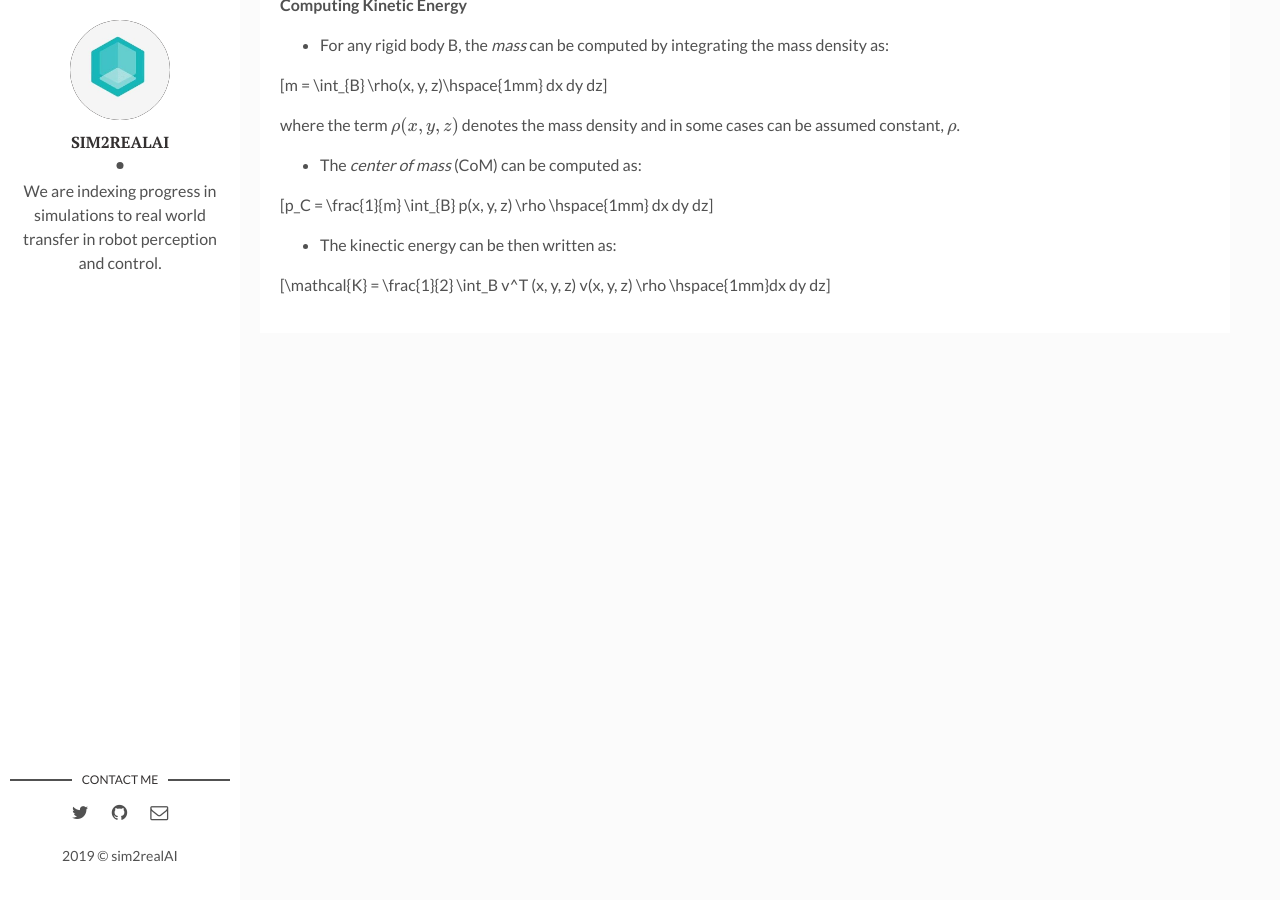
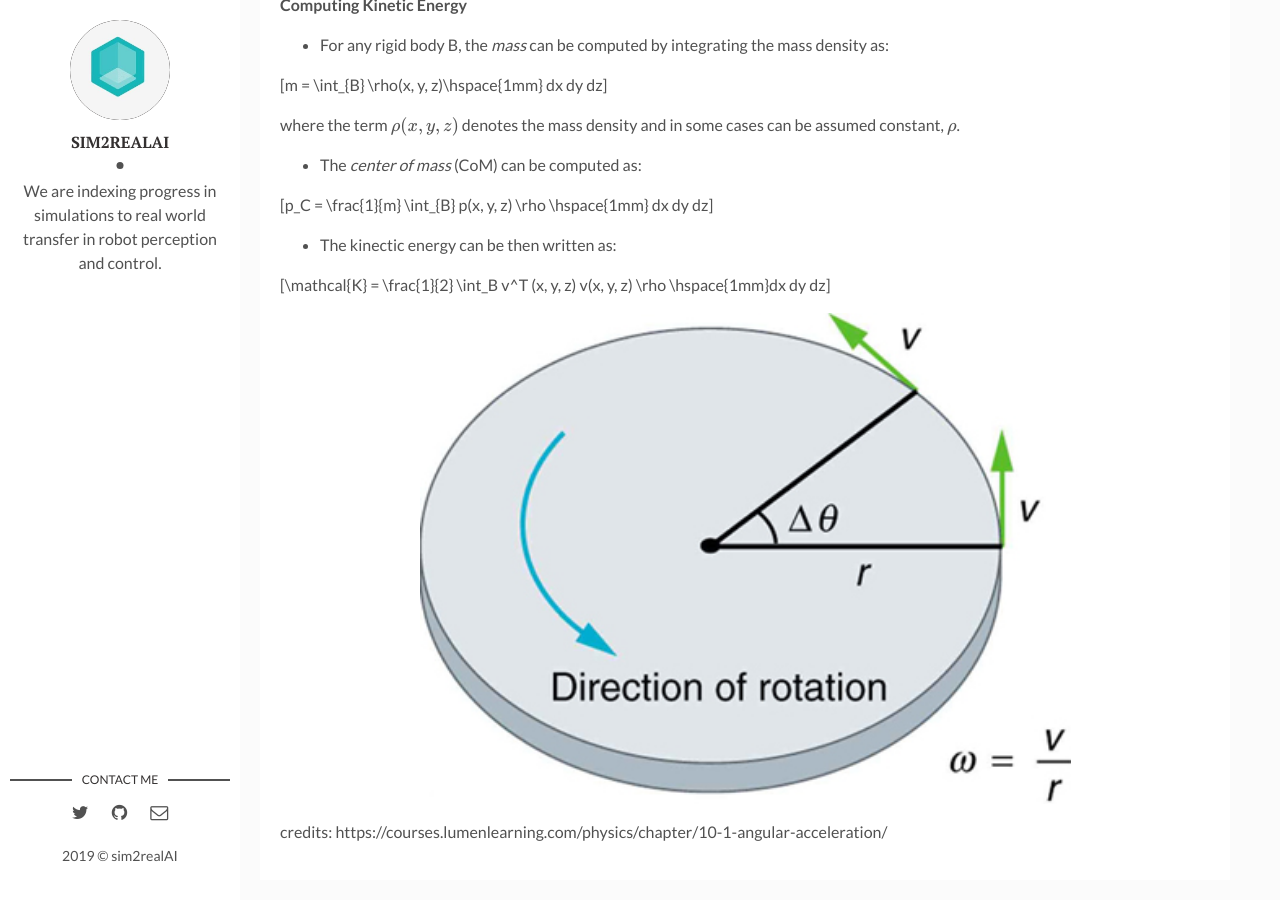
Before and after one commit to backupsim2realai/backupsim2realai.github.io, a Jekyll site: the page built from _posts/2019-04-15-Dynamic-Model-Of-Manipulators.markdown, in a window 1280 px wide and 900 px high, scrolled down 1017 px. Built offline with Jekyll 4.4.1, drawn with Linux system fonts in a browser that asks for light colours; formulas are drawn with MathJax 3.

Commit message:
updating about linear velocity
Signed-off-by: Ankur Handa <handa.ankur@gmail.com>

```diff
--- a/_posts/2019-04-15-Dynamic-Model-Of-Manipulators.markdown
+++ b/_posts/2019-04-15-Dynamic-Model-Of-Manipulators.markdown
@@ -62,3 +62,7 @@
 - The kinectic energy can be then written as:
 
 $$\mathcal{K} = \frac{1}{2} \int_B v^T (x, y, z) v(x, y, z) \rho \hspace{1mm}dx dy dz$$
+
+
+<center><img src="/assets/img/2019-04-15/linear_velocity.jpg" width="70%"></center>
+credits: https://courses.lumenlearning.com/physics/chapter/10-1-angular-acceleration/
```
Also changed, not shown: assets/img/2019-04-15/linear_velocity.jpg (added).
